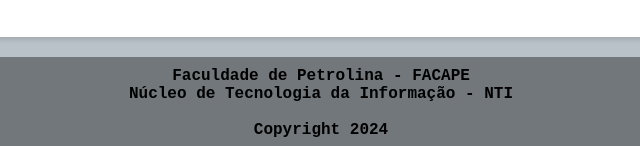
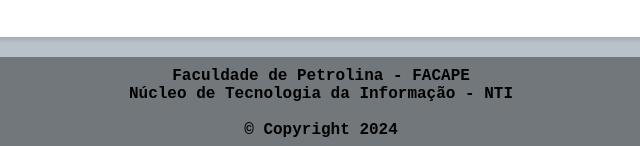
Before and after one commit to jenna428/NTI_Painel_Controle, a plain HTML site: page index.html in a window 1280 px wide. Shown: the part 1469-1615 px from the top of the page, 319-959 px from the left. Drawn offline with Linux system fonts and the light colour scheme; a web font is replaced by a local one.

Commit message:
Update index.html

```diff
--- a/index.html
+++ b/index.html
@@ -50,7 +50,7 @@
         </div>
     </main>
     <footer>
-        Faculdade de Petrolina - <a href="http://facape.br/" target="_blank">FACAPE</a><br>Núcleo de Tecnologia da Informação - <a href="http://nti.facape.br/nti.html" target="_blank">NTI</a><br><br>Copyright 2024</footer>
+        Faculdade de Petrolina - <a href="http://facape.br/" target="_blank">FACAPE</a><br>Núcleo de Tecnologia da Informação - <a href="http://nti.facape.br/nti.html" target="_blank">NTI</a><br><br>&copy Copyright 2024</footer>
     </footer>
 </body>
 </html>
```
